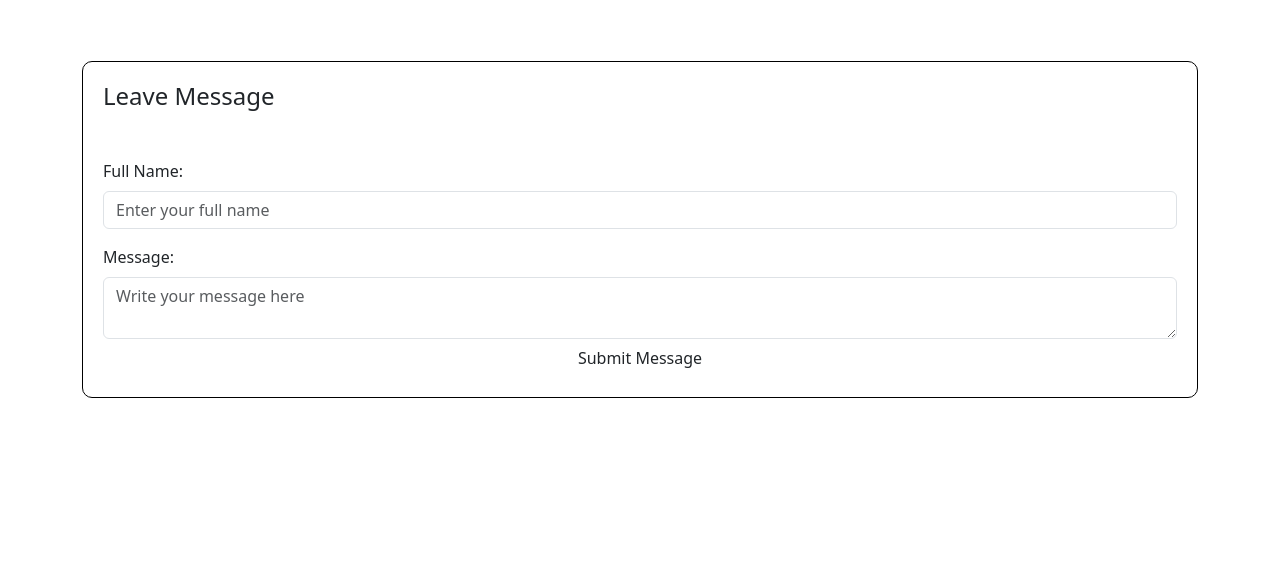
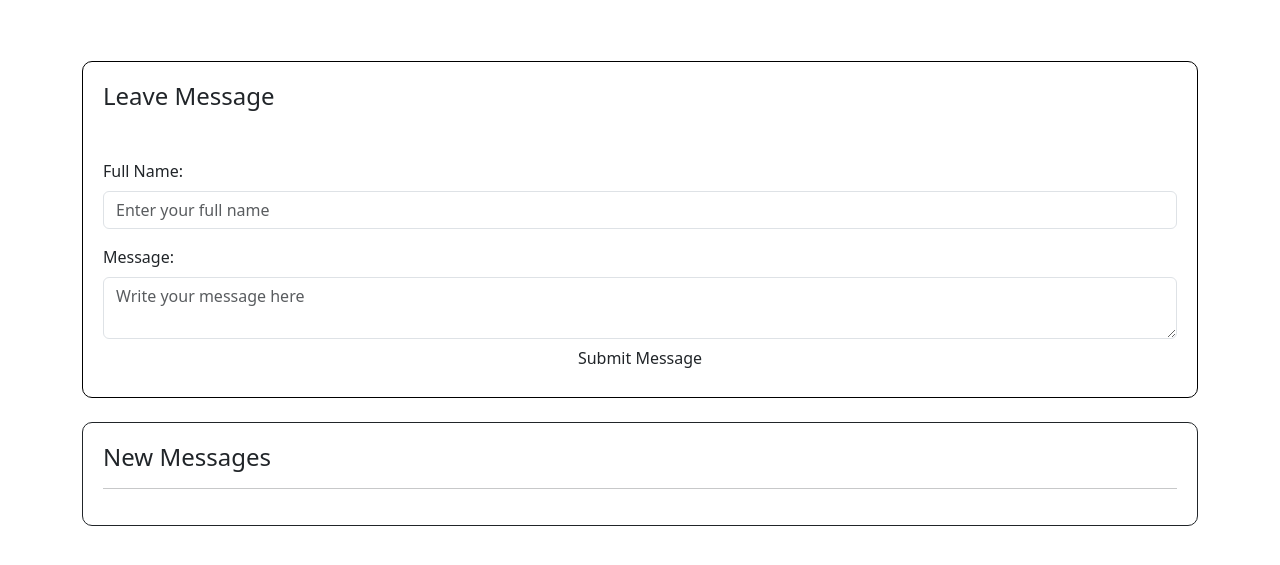
Before and after one commit to nitantla/Tugas2-InteraktiveGuestBook, a plain HTML site: page index.html in a window 1280 px wide. Shown: the part 91-656 px from the top of the page. Drawn offline with nearby package versions, Linux system fonts and the light colour scheme.

Commit message:
[feat]: add list message

```diff
--- a/assets/css/style.css
+++ b/assets/css/style.css
@@ -18,3 +18,10 @@
     box-sizing: border-box;
     width: 100%;
 }
+
+.guestbook {
+    border: 1px solid;
+    border-radius: 10px;
+    padding: 20px;
+    box-sizing: border-box;
+}
--- a/index.html
+++ b/index.html
@@ -48,6 +48,13 @@
                             </form>
                         </div>
                     </div>
+                    <div class="col-12 md:col-6 lg:col-8">
+                        <div class="guestbook">
+                            <h1 class="h4">New Messages</h1>
+                            <hr>
+                            <ul id="messageList" class="guestbookCard"></ul>
+                        </div>
+                    </div>
                 </div>
             </div>
         </section>
@@ -56,6 +63,7 @@
 
 
 
+
     <!-- file js -->
     <script src="assets/js/script.js"></script>
 </body>
```
